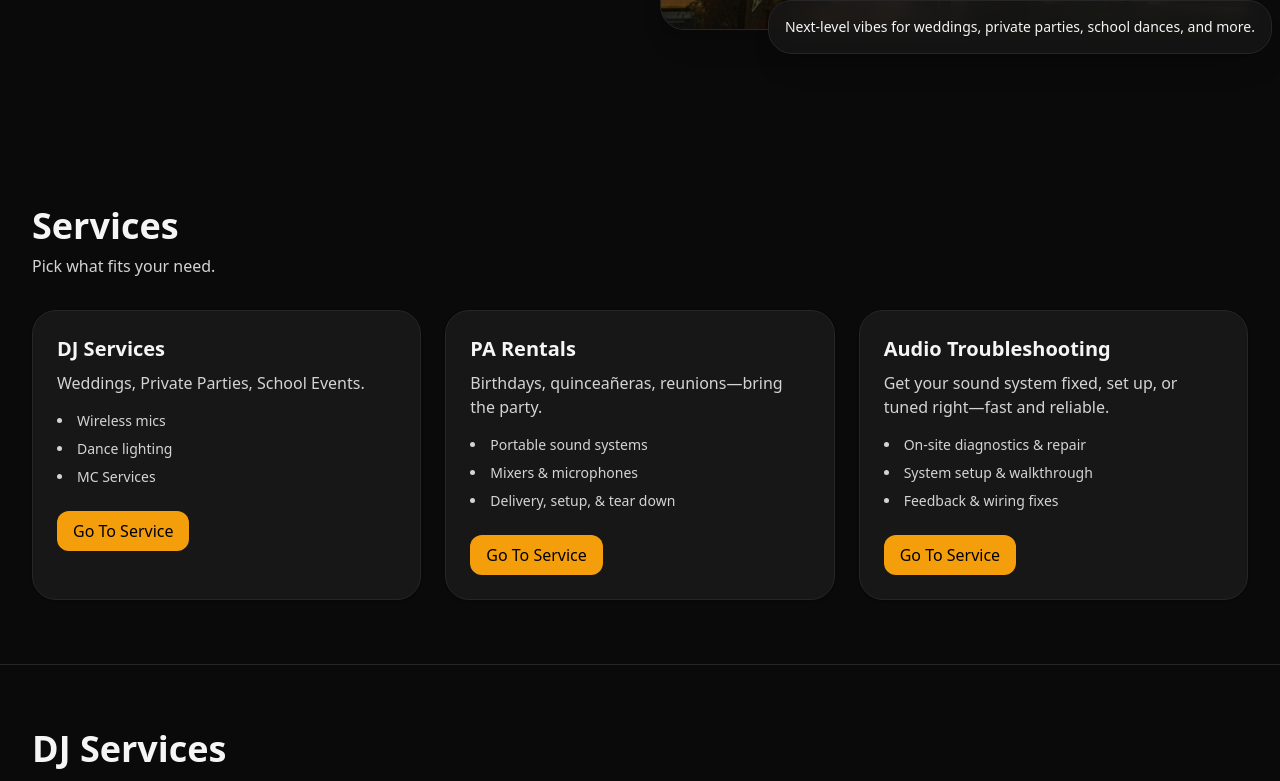
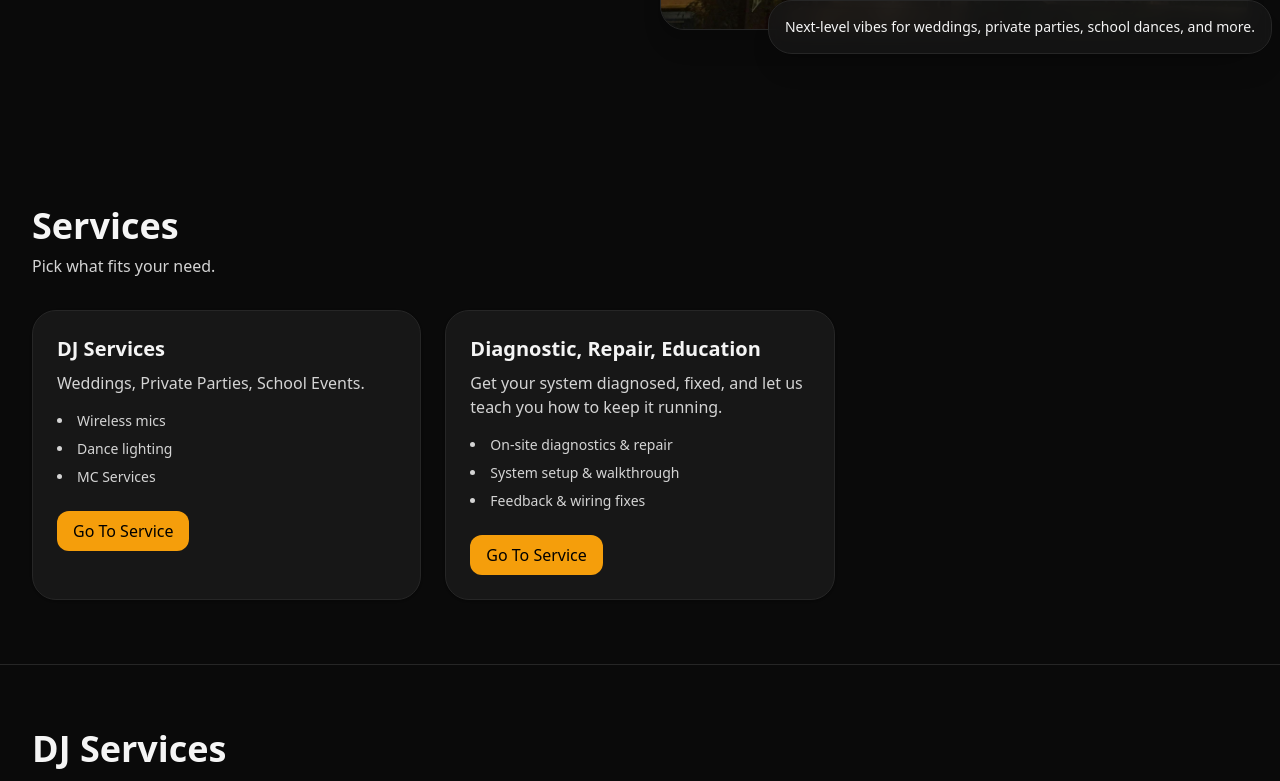
Before and after one commit to dexter806/tascosa.audio, a Next.js app: page / in a window 1280 px wide. Shown: the part 588-1369 px from the top of the page. Built offline with nearby package versions, Linux system fonts and the light colour scheme.

Commit message:
Update index.js

```diff
--- a/pages/index.js
+++ b/pages/index.js
@@ -105,14 +105,14 @@ export default function Home() {
   desc: "Weddings, Private Parties, School Events.",
   items: ["Wireless mics", "Dance lighting", "MC Services"]
 },
+// {
+//   title: "PA Rentals",
+//   desc: "Birthdays, quinceañeras, reunions—bring the party.",
+//   items: ["Portable sound systems", "Mixers & microphones", "Delivery, setup, & tear down"]
+// },
 {
-  title: "PA Rentals",
-  desc: "Birthdays, quinceañeras, reunions—bring the party.",
-  items: ["Portable sound systems", "Mixers & microphones", "Delivery, setup, & tear down"]
-},
-{
-  title: "Audio Troubleshooting",
-  desc: "Get your sound system fixed, set up, or tuned right—fast and reliable.",
+  title: "Diagnostic, Repair, Education",
+  desc: "Get your system diagnosed, fixed, and let us teach you how to keep it running.",
   items: ["On-site diagnostics & repair", "System setup & walkthrough", "Feedback & wiring fixes"]
 },
 
```
